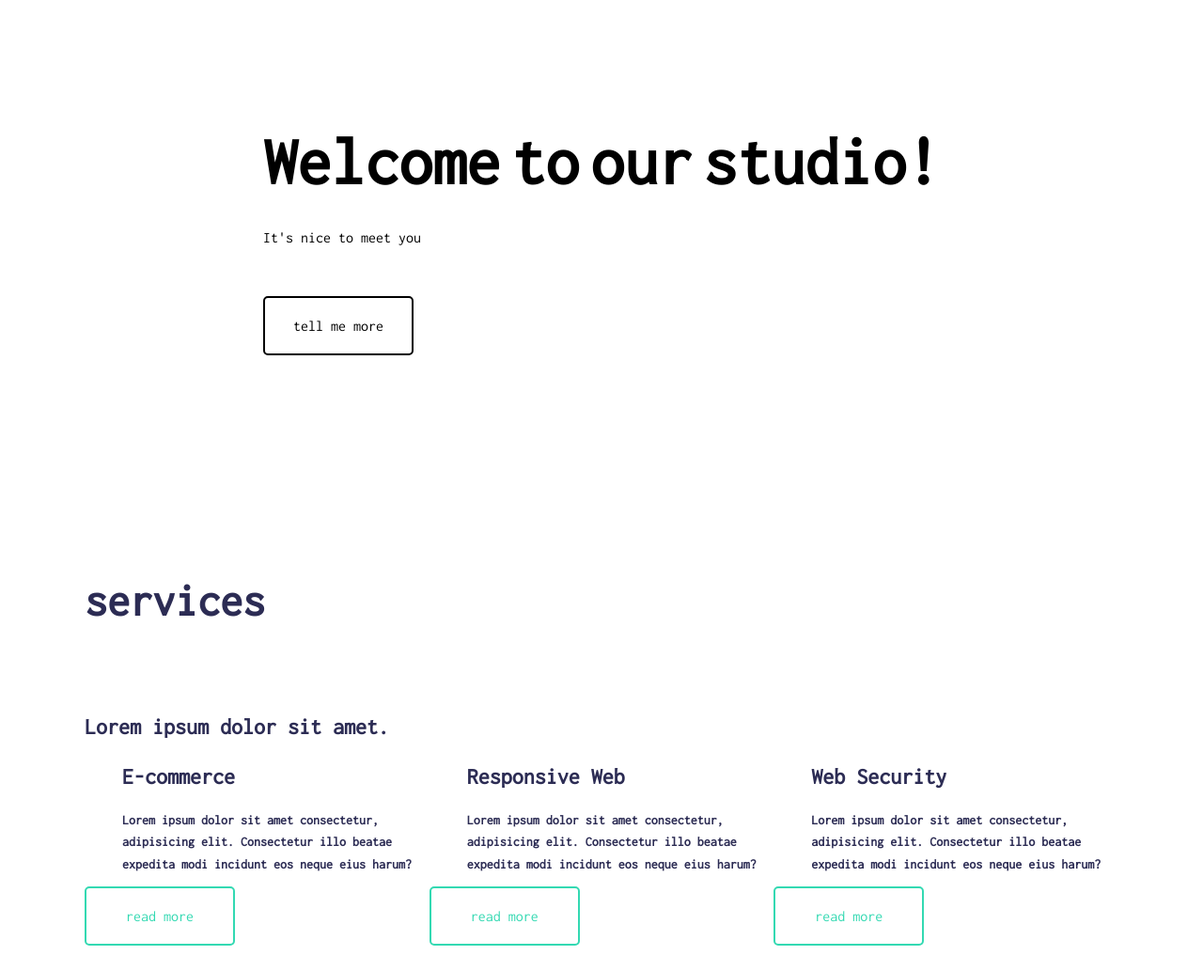
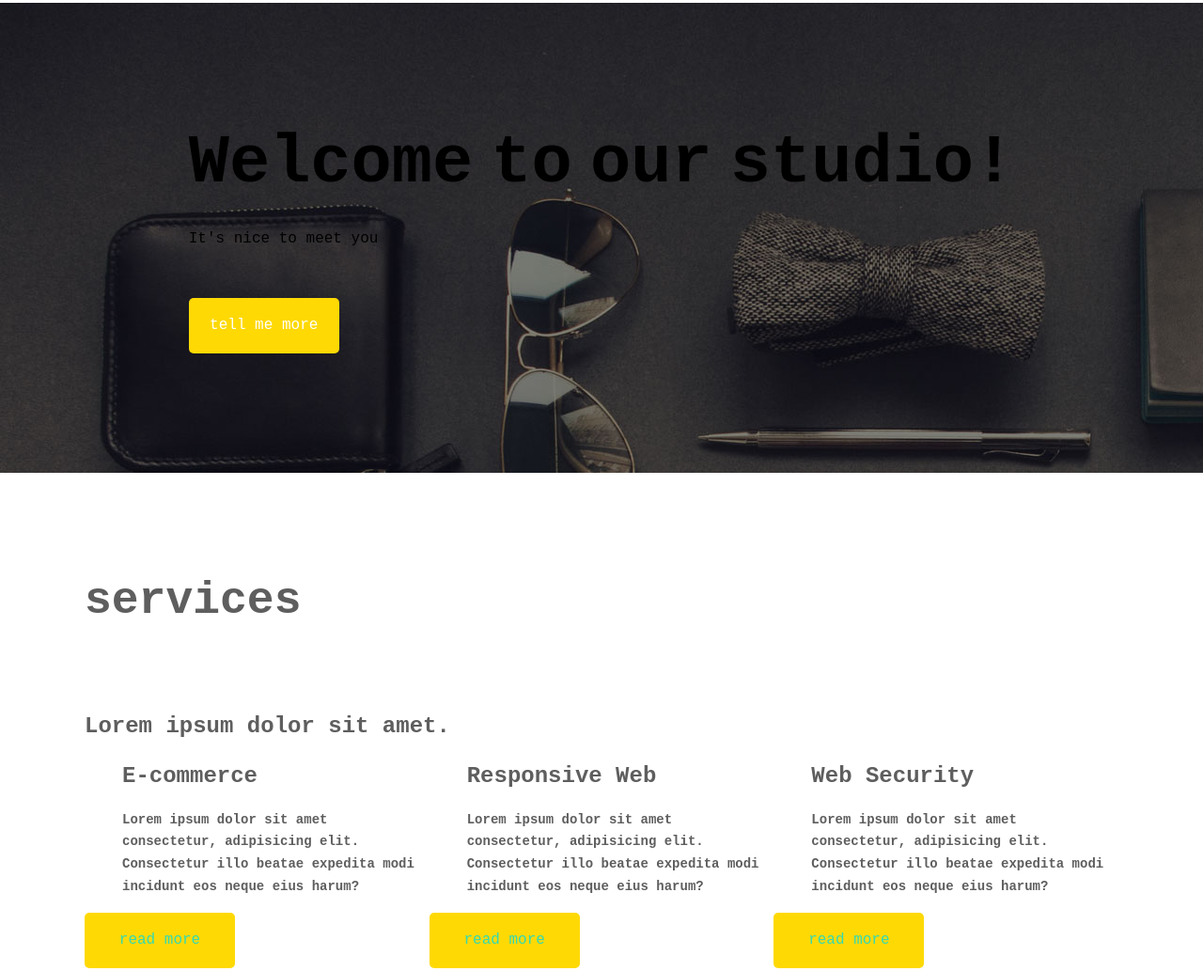
Before and after one commit to BielecPiotr/4.6.2, a website: page index.html in a window 1280 px wide. Shown: the part 75-1108 px from the top of the page at 94% size. Drawn offline with Linux system fonts and the light colour scheme; files whose address does not match are found by name; a web font is replaced by a local one.

Commit message:
css first changes

```diff
--- a/index.html
+++ b/index.html
@@ -4,14 +4,12 @@
     <meta charset="UTF-8">
     <meta name="viewport" content="width=device-width, initial-scale=1.0">
     <title>Document</title>
-    <link
-      href="https://fonts.googleapis.com/css?family=Inconsolata|Signika:700&display=swap&subset=latin-ext"
-      rel="stylesheet"
-    />
-    <link
-      rel="stylesheet"
-      href="https://cdnjs.cloudflare.com/ajax/libs/font-awesome/5.9.0/css/all.min.css"
-    />
+
+    <link href="https://fonts.googleapis.com/css?family=Montserrat:400,700" rel="stylesheet" type="text/css" />
+    <link href="https://fonts.googleapis.com/css?family=Droid+Serif:400,700,400italic,700italic" rel="stylesheet" type="text/css" />
+    <link href="https://fonts.googleapis.com/css?family=Roboto+Slab:400,100,300,700" rel="stylesheet" type="text/css" />
+
+    <link rel="stylesheet" href="https://cdnjs.cloudflare.com/ajax/libs/font-awesome/5.9.0/css/all.min.css"/>
     <link rel="stylesheet" href="vendor/bootstrap-grid.css" />
     <link rel="stylesheet" href="css/style.css" />
 </head>
@@ -44,13 +42,15 @@
         <div class="splash-inner">
             <h1 class="page-title">Welcome to our studio!</h1>
             <h2 class="page-subtitle">It's nice to meet you</h2>
-            <a href="#" class="btn btn-one">tell me more</a>
+            <a href="#" class="btn">tell me more</a>
           </div>
     </header>
     <section class="services">
         <div class="container">
+          <div class="titlebox">
             <h2 class="title">services</h2>
             <h4 class="subtitle">Lorem ipsum dolor sit amet.</h4>
+          </div>
             <div class="wrapper">
               <div class="inner">
                 <a href="" class="btn btn-two">read more</a>
@@ -75,11 +75,13 @@
               </div>
 
             </div>
-          </div>
+        </div>
     </section>
     <section class="portfolio">
-      <h2 class="title">our portfolio</h2>
-      <h4 class="subtitle">Lorem ipsum dolor sit amet.</h4>
+      <div class="titlebox">
+        <h2 class="title">our portfolio</h2>
+        <h4 class="subtitle">Lorem ipsum dolor sit amet.</h4>
+      </div>
       <div class="wrapper">
         <div class="wrapper-box">
           <div class="image"><img src="1.jpeg" alt="1" /></div>
--- a/sass/style.scss
+++ b/sass/style.scss
@@ -1,13 +1,13 @@
 /* variables */
 
-$font-main: "Inconsolata", monospace;
-$font-second: "Signika", sans-serif;
+$font-main: Montserrat;
+$font-second: Droid Serief;
+$font-third: Roboto;
 
-$color-main: #ffffff;
-$color-second: #33d9b2;
-$color-third: #ff5252;
+$color-main: #f5f5f5;
+$color-second: #ffd904;
 $color-text-main: #000000;
-$color-text-second: #2c2c54;
+$color-text-second: #5e5e5e;
 
 $transition: all 1s;
 
@@ -28,7 +28,7 @@ body {
 }
 
 .splash {
-  background: $color-main;
+  background-image: url(images/header.jpg);
   min-height: 500px;
   display: flex;
 }
@@ -46,7 +46,7 @@ section {
 .title {
   font-size: 48px;
   margin: 0 0 72px 0;
-  color: $color-text-second;
+  color: $color-text-main;
 }
 
 .subtitle {
@@ -75,7 +75,6 @@ section {
   text-align: center;
   text-decoration: none;
   cursor: pointer;
-  border: 2px solid;
   transition: $transition;
   -webkit-transition: $transition;
   -moz-transition: $transition;
@@ -83,25 +82,8 @@ section {
   -o-transition: $transition;
   background-position: 100% 0;
   background-size: 300%;
-}
-
-.btn:hover {
-  background-position: 0 100%;
-  color: $color-text-main;
-}
-
-.btn-one {
-  border-color: $color-text-main;
-  color: $color-text-main;
-  background-image: linear-gradient(
-    90deg,
-    $color-text-main 50%,
-    transparent 50%
-  );
-}
-
-.btn-one:hover {
   color: $color-main;
+  background-color: $color-second;
 }
 
 p {
```
Also changed, not shown: css/style.css, images/header.jpg (added), sass/style.css, sass/style.min.css.
